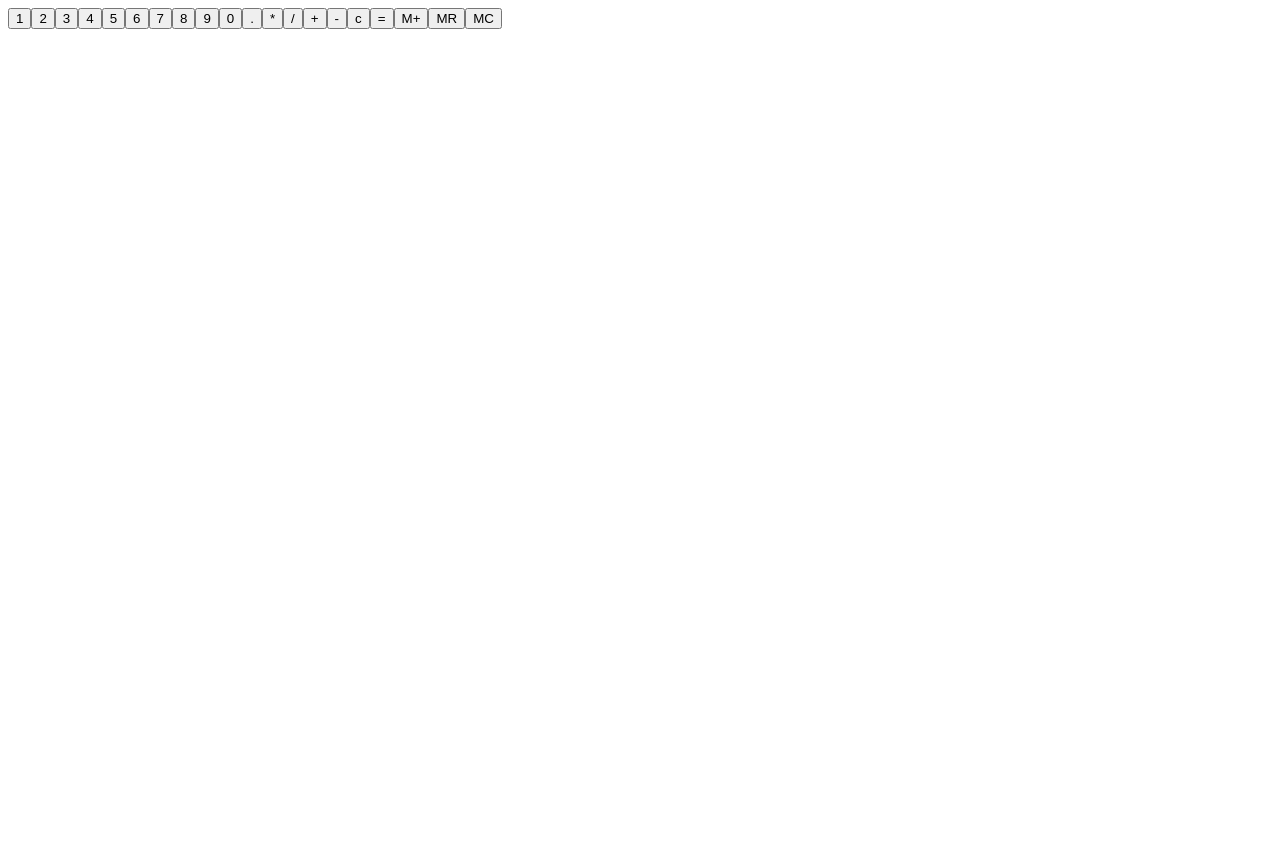
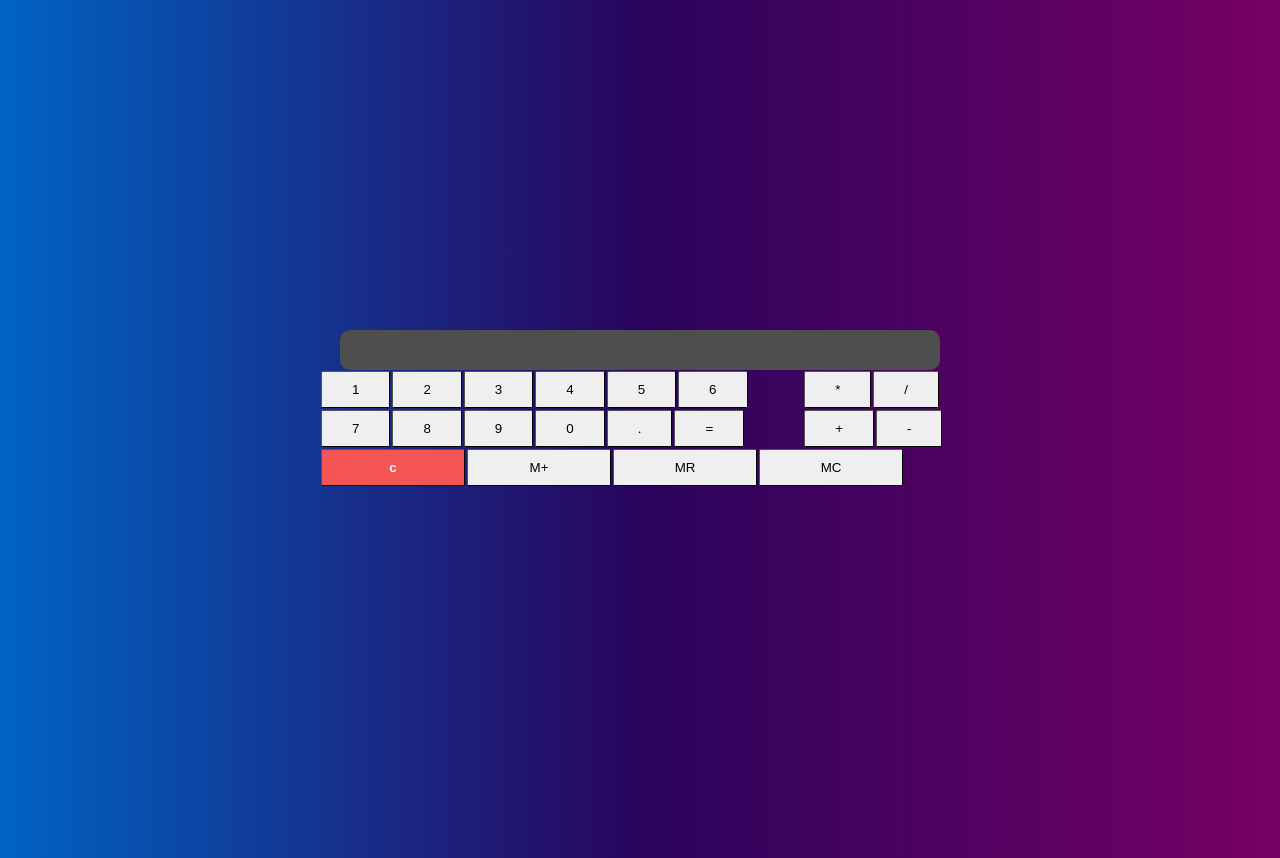
Before and after one commit to shashwata27/React-Calculator, a React (Create React App) app: page / in a window 1280 px wide. Before the commit the page ends 800 px from the top, so only its background shows below. Built offline with nearby package versions, Linux system fonts and the light colour scheme.

Commit message:
added css

```diff
--- a/src/components/App.jsx
+++ b/src/components/App.jsx
@@ -1,6 +1,7 @@
 import React from "react";
 import ButtonWrapper from "./ButtonWrapper";
 import buttonLabels from "../utils/buttonsLables";
+import "../css/style.css";
 
 const {
   numbers,
@@ -85,19 +86,38 @@ export default class App extends React.Component {
 
   render() {
     return (
+      <div className="main">
+        <div className="display">{this.state.display}</div>
+        <div className="buttons">
+          <div className="numOps">
             <div>
-        <div>{this.state.display}</div>
               <ButtonWrapper names={numbers} handler={this.numbersHandeler} />
-        <ButtonWrapper names={operators} handler={this.operatorHandeler} />
+              <ButtonWrapper names={equals} handler={this.equalsHandeler} />
+            </div>
+            <div className="ops">
+              <ButtonWrapper
+                names={operators}
+                handler={this.operatorHandeler}
+              />
+            </div>
+          </div>
+          <div className="memory">
             <ButtonWrapper names={clear} handler={this.clearHandeler} />
-        <ButtonWrapper names={equals} handler={this.equalsHandeler} />
             <ButtonWrapper
               names={memoryPlus}
               handler={this.memoryPlusHandeler}
               disable={this.state.mplus}
             />
-        <ButtonWrapper names={memoryRead} handler={this.memoryReadHandeler} />
-        <ButtonWrapper names={memoryClear} handler={this.memoryClearHandeler} />
+            <ButtonWrapper
+              names={memoryRead}
+              handler={this.memoryReadHandeler}
+            />
+            <ButtonWrapper
+              names={memoryClear}
+              handler={this.memoryClearHandeler}
+            />
+          </div>
+        </div>
       </div>
     );
   }
--- a/src/components/Button.jsx
+++ b/src/components/Button.jsx
@@ -5,10 +5,18 @@ let temp = null;
 export default class Button extends React.Component {
   helper = () => {
     if (this.props.disable === undefined) {
-      temp = <button onClick={this.props.handler}>{this.props.name}</button>;
+      temp = (
+        <button id={this.props.name} onClick={this.props.handler}>
+          {this.props.name}
+        </button>
+      );
     } else {
       temp = (
-        <button onClick={this.props.handler} disabled={!this.props.disable}>
+        <button
+          id={this.props.name}
+          onClick={this.props.handler}
+          disabled={!this.props.disable}
+        >
           {this.props.name}
         </button>
       );
--- a/src/css/style.css
+++ b/src/css/style.css
@@ -0,0 +1,65 @@
+.main {
+  display: flex;
+  flex-direction: column;
+  justify-content: center;
+  align-items: center;
+  padding: 10px;
+  padding-bottom: 50px;
+  margin: -10px;
+
+  background: rgb(0, 100, 196);
+  background: linear-gradient(
+    90deg,
+    rgba(0, 100, 196, 1) 0%,
+    rgba(41, 4, 92, 1) 50%,
+    rgba(120, 0, 101, 1) 100%
+  );
+  height: 100vh;
+}
+.display {
+  background-color: rgb(78, 78, 78);
+  color: aliceblue;
+
+  padding: 20px;
+  text-align: right;
+  border-radius: 10px;
+  min-width: 70vh;
+  max-width: 80vh;
+}
+.buttons {
+  min-width: 70vh;
+  max-width: 80vh;
+  display: flex;
+  flex-direction: column;
+
+  justify-content: center;
+  align-items: flex-start;
+}
+
+.numOps {
+  display: flex;
+  flex-direction: row;
+  justify-content: center;
+  align-items: center;
+}
+
+.memory {
+  display: flex;
+}
+.memory > button {
+  min-width: 18vh;
+}
+
+button {
+  padding: 10px 30px;
+  border-radius: 1px;
+  border-width: 1px;
+  border-radius: 2px;
+  margin: 1px;
+}
+
+#c {
+  background-color: rgb(243, 85, 85);
+  color: aliceblue;
+  font-weight: 700;
+}
```
Lines whose indentation alone changed are shown as unchanged.
